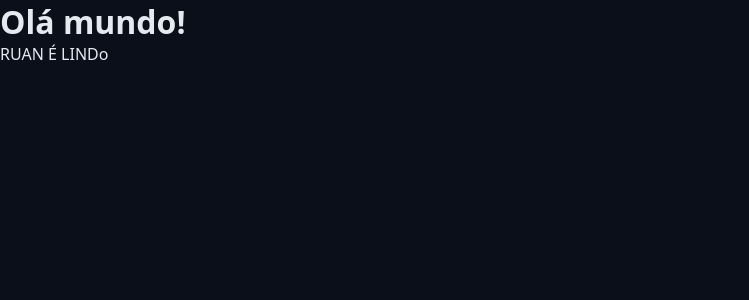
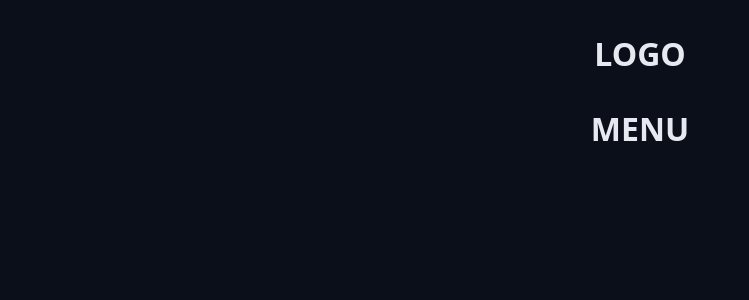
Before and after one commit to ruanmatheus1903/chronos-pomodoro, a React (Vite) app: page / in a window 1280 px wide. Shown: the top 300 px of the page, without its empty margins (0-749 px from the left). Built offline with nearby package versions, Linux system fonts and the light colour scheme.

Commit message:
movendo conteiner para seu proprio React Component

```diff
--- a/package.json
+++ b/package.json
@@ -10,6 +10,7 @@
     "preview": "vite preview"
   },
   "dependencies": {
+    "lucide-react": "^0.545.0",
     "react": "^19.1.1",
     "react-dom": "^19.1.1"
   },
--- a/src/App.tsx
+++ b/src/App.tsx
@@ -2,18 +2,25 @@
 // App
 // headerHeading
 //ExemploDeComponente
+
+import './styles/theme.css';
+import './styles/global.css';
+import { Container } from './components/Conteiner';
 import { Heading } from './components/Heading';
 
-import'./styles/theme.css';
-import'./styles/global.css';
+export function App() {
+  return (
+    <>
+   <Container>
+    <Heading> LOGO</Heading>
+       </Container>
+
+    <Container>
+<Heading> MENU </Heading>
+       </Container>
 
 
-export function App(){
 
-return (
- <>
- <Heading/>
- <p>RUAN É LINDo</p>
-</>
-);
+    </>
+  );
 }
--- /dev/null
+++ b/src/components/Conteiner.module.css
@@ -0,0 +1,14 @@
+.container-fluid {
+    max-width: auto;
+}
+
+
+.container {
+    max-width: 98rem;
+    margin: 0 auto;
+}
+
+
+.content {
+    margin: 3.2rem;
+}
--- /dev/null
+++ b/src/components/Conteiner.tsx
@@ -0,0 +1,17 @@
+import styles from './Conteiner.module.css'
+
+
+type ConteinerProps = {
+    children: React.ReactNode
+}
+
+
+export function Container({children} : ConteinerProps){
+return(
+  <div className={styles.container}>
+        <div className={styles.content}> {children}
+         </div>
+      </div>
+
+);
+}
--- a/src/components/Heading.module.css
+++ b/src/components/Heading.module.css
@@ -0,0 +1,6 @@
+.heading {
+    display: flex;
+    align-items: center;
+    justify-content: center;
+    gap: 2.4rem;
+}
--- a/src/components/Heading.tsx
+++ b/src/components/Heading.tsx
@@ -1,7 +1,11 @@
 
 import styles from './Heading.module.css'
 
+type HeadingProps = {
+    children: React.ReactNode;
+};
 
-export function Heading() {
-    return <h1 className={styles.cyan}>Olá mundo!</h1>;
+export function Heading(props: HeadingProps) {
+    const { children } = props;
+    return <h1 className={styles.heading}>{children}</h1>;
 }
```
Also changed, not shown: src/styles/global.css (line endings or trailing spaces), 1 other file (tests, documents, lock files or other folders).
